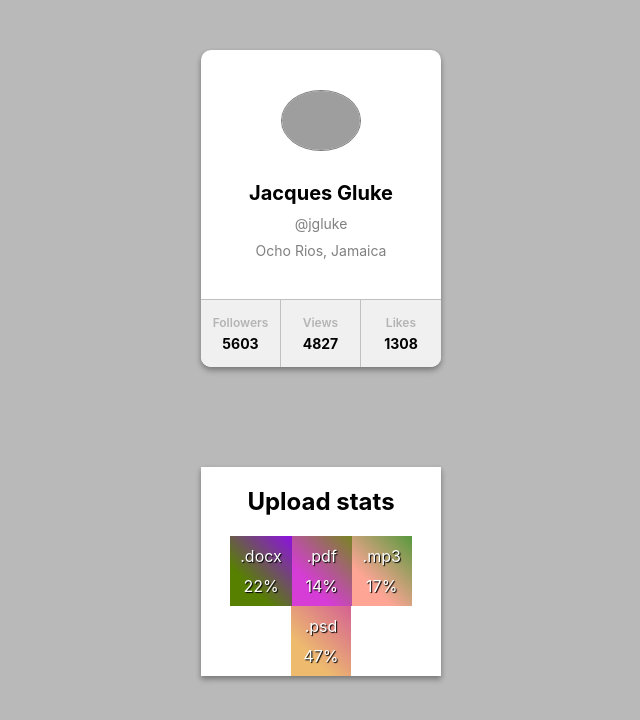
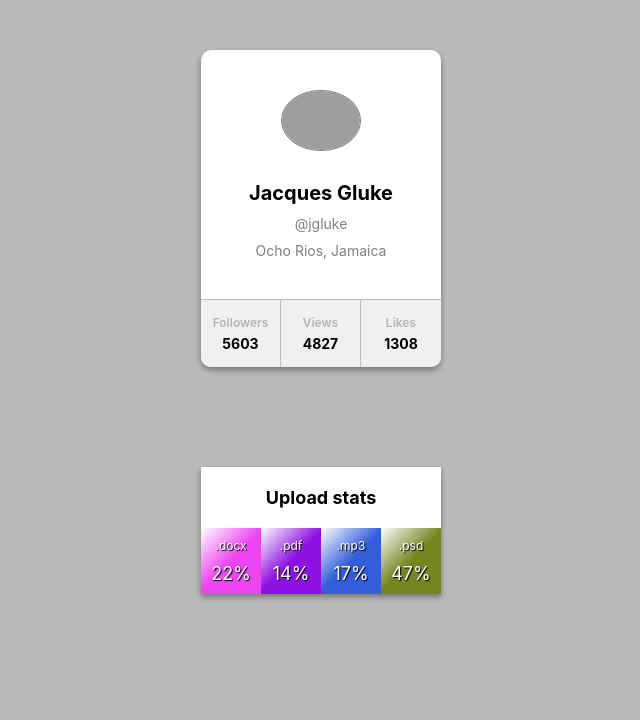
Before and after one commit to DmitriyGovosyants/goit-react-hw-01-components, a React (Create React App) app: page / in a window 1280 px wide. Shown: the top 720 px of the page, without its empty margins (319-959 px from the left). Built offline with nearby package versions, Linux system fonts and the light colour scheme; grey boxes are pictures that could not be loaded.

Commit message:
feat: add statistics props

```diff
--- a/src/components/StatisticItem/StatisticItem.jsx
+++ b/src/components/StatisticItem/StatisticItem.jsx
@@ -1,3 +1,4 @@
+import PropTypes from 'prop-types';
 import {
   StatisticBox,
   StatisticLabel,
@@ -12,3 +13,8 @@ export const StatisticItem = ({ label, percentage }) => {
     </StatisticBox>
   );
 };
+
+StatisticItem.propTypes = {
+  label: PropTypes.string.isRequired,
+  percentage: PropTypes.number.isRequired,
+};
--- a/src/components/StatisticItem/StatisticItem.styled.js
+++ b/src/components/StatisticItem/StatisticItem.styled.js
@@ -7,16 +7,18 @@ export const StatisticBox = styled.li`
   align-items: center;
   flex-basis: calc(100% / 4 );
   padding: 10px;
-  background: linear-gradient(45deg, ${ getRandomHexColor } 30%, ${ getRandomHexColor })
+  background: linear-gradient(-45deg, ${ getRandomHexColor } 50%, white)
 `
 
 export const StatisticLabel = styled.span`
   color: white;
   text-shadow: 1px 1px 1px black;
+  font-size: 12px;
 `
 
 export const StatisticData = styled.span`
   margin-top: 10px;
+  font-size: 18px;
   color: white;
   text-shadow: 1px 1px 1px black;
 `
--- a/src/components/Statistics/Statistics.styled.js
+++ b/src/components/Statistics/Statistics.styled.js
@@ -11,6 +11,7 @@ export const Container = styled.section`
 export const Title = styled.h2`
   text-align: center;
   padding: 20px 10px;
+  font-size: 18px;
 `
 
 export const StatisticsList = styled.ul`
```
Also changed, not shown: src/components/Statistics/Statistics.jsx (+13 -1 lines).
